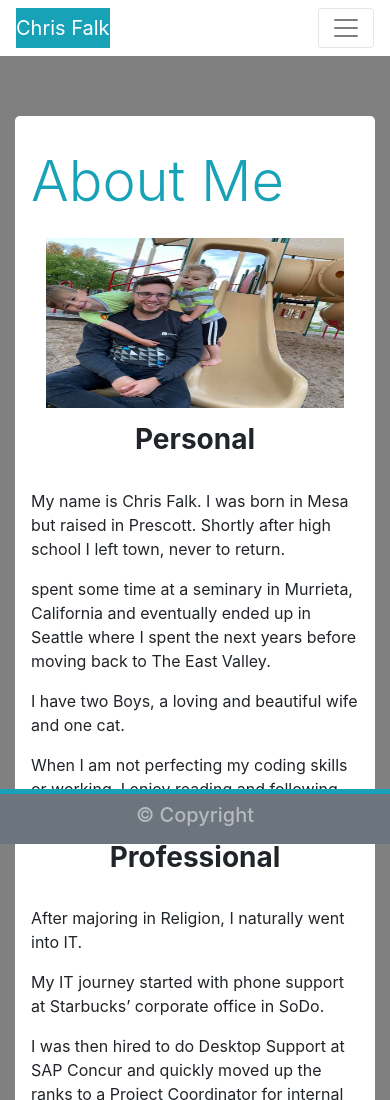
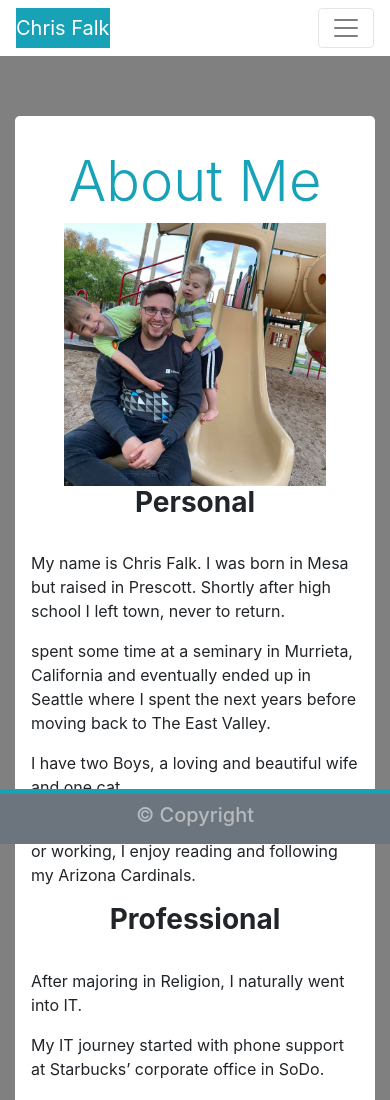
Before and after one commit to chrisfalk88/Responsive_portfolio, a plain HTML site: page index.html in a window 390 px wide. Shown: the top 1100 px of the page. Drawn offline with nearby package versions, Linux system fonts and the light colour scheme.

Commit message:
corrected image layout and text allignment in xs mode.

```diff
--- a/styles.css
+++ b/styles.css
@@ -32,6 +32,7 @@ body {
     max-height: 200px;
     padding-right: 15px;
 
+
 }
 
 
@@ -62,21 +63,21 @@ body {
         display: flex;
         flex-direction: column;
         width: 100%;
+
     }
 
-    .container {
-        width: 100%;
+    #aboutImage {
+        max-height: 80%;
+        max-width: 80%;
+        padding: 0;
+        align-self: center;
     }
 
-    div>img {
-        max-height: 300px;
-        padding: 15px;
-    }
     hr {
         display: none;
     }
 
-    h3 {
+     h1, h3 {
         align-self: center;
     }
 
```
